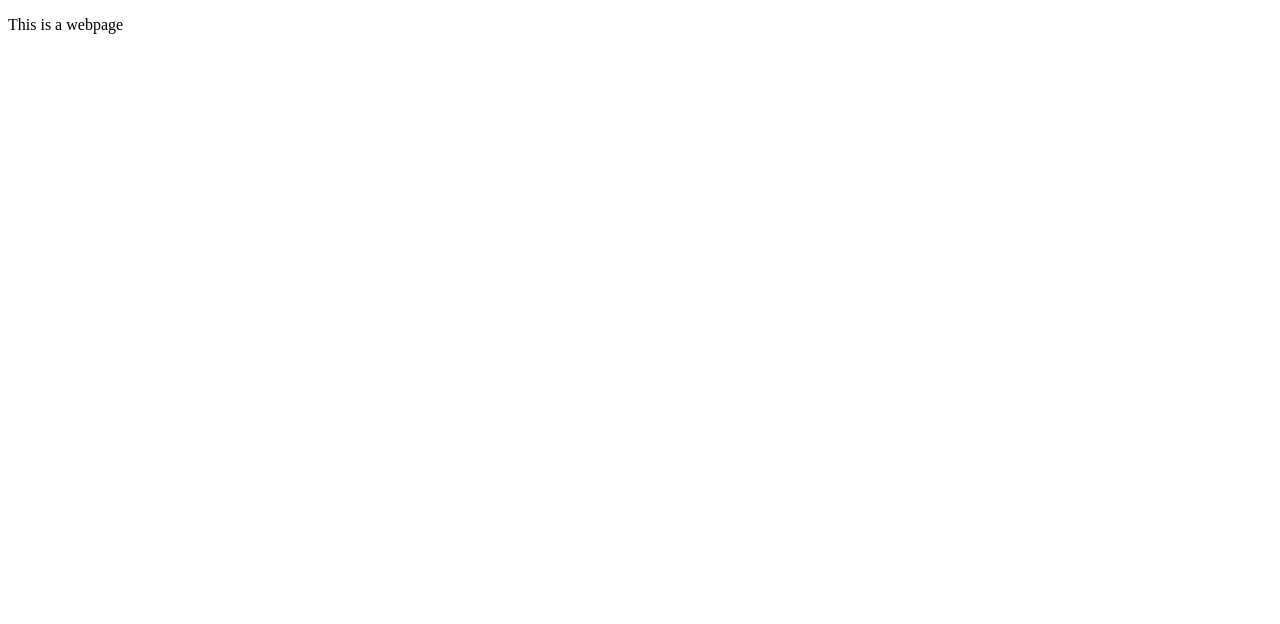
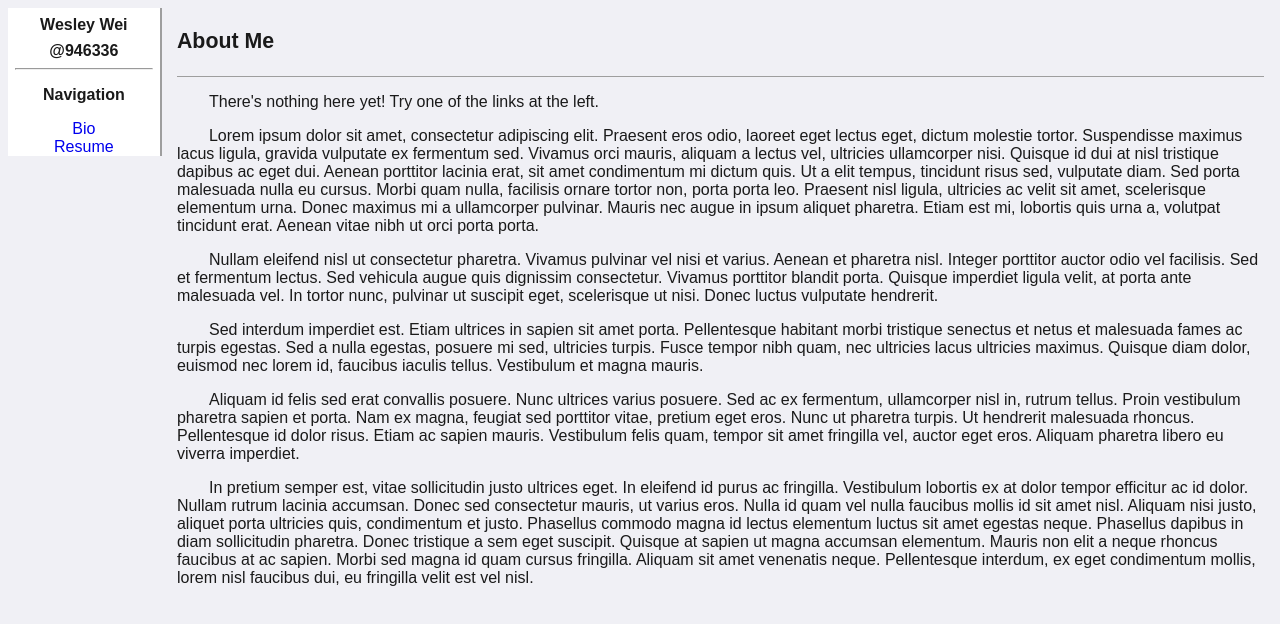
Before and after one commit to 946336/946336, a plain HTML site: page index.html in a window 1280 px wide. Drawn offline with Linux system fonts and the light colour scheme.

Commit message:
Skeletons of index,bio,resume.html
Threw together a general layout for pages in this repository, along with CSS.

```diff
--- a/index.html
+++ b/index.html
@@ -1,13 +1,48 @@
 <!DOCTYPE HTML>
-
-<html>
-
+<html lang="en-US">
 <head>
     <meta charset="utf-8"/>
+    <link rel="stylesheet" type="text/css" href="styles/basic.css"/>
+
+    <title>Wesley Wei</title>
 </head>
 
 <body>
-    <p>This is a webpage</p>
+<div class="sidebar">
+    <h4 class="name" title="Home">
+        <a href="index.html"> Wesley Wei </a>
+    </h4>
+    <h4 class="github-handle">
+        <a href="https://github.com/946336" title="Github"> @946336 </a>
+    </h4>
+    <hr/>
+
+    <h4 class="navbar-title"> Navigation </h4>
+
+    <a href="bio.html"> Bio </a>
+    <a href="resume.html"> Resume </a>
+</div>
+
+<div class="main">
+    <div class="title">
+        <p> About Me </p>
+    </div>
+    <div class="content">
+        <p>
+            There's nothing here yet! Try one of the links at the left.
+        </p>
+
+        <p>Lorem ipsum dolor sit amet, consectetur adipiscing elit. Praesent eros odio, laoreet eget lectus eget, dictum molestie tortor. Suspendisse maximus lacus ligula, gravida vulputate ex fermentum sed. Vivamus orci mauris, aliquam a lectus vel, ultricies ullamcorper nisi. Quisque id dui at nisl tristique dapibus ac eget dui. Aenean porttitor lacinia erat, sit amet condimentum mi dictum quis. Ut a elit tempus, tincidunt risus sed, vulputate diam. Sed porta malesuada nulla eu cursus. Morbi quam nulla, facilisis ornare tortor non, porta porta leo. Praesent nisl ligula, ultricies ac velit sit amet, scelerisque elementum urna. Donec maximus mi a ullamcorper pulvinar. Mauris nec augue in ipsum aliquet pharetra. Etiam est mi, lobortis quis urna a, volutpat tincidunt erat. Aenean vitae nibh ut orci porta porta.</p>
+
+        <p>Nullam eleifend nisl ut consectetur pharetra. Vivamus pulvinar vel nisi et varius. Aenean et pharetra nisl. Integer porttitor auctor odio vel facilisis. Sed et fermentum lectus. Sed vehicula augue quis dignissim consectetur. Vivamus porttitor blandit porta. Quisque imperdiet ligula velit, at porta ante malesuada vel. In tortor nunc, pulvinar ut suscipit eget, scelerisque ut nisi. Donec luctus vulputate hendrerit.</p>
+
+        <p>Sed interdum imperdiet est. Etiam ultrices in sapien sit amet porta. Pellentesque habitant morbi tristique senectus et netus et malesuada fames ac turpis egestas. Sed a nulla egestas, posuere mi sed, ultricies turpis. Fusce tempor nibh quam, nec ultricies lacus ultricies maximus. Quisque diam dolor, euismod nec lorem id, faucibus iaculis tellus. Vestibulum et magna mauris.</p>
+
+        <p>Aliquam id felis sed erat convallis posuere. Nunc ultrices varius posuere. Sed ac ex fermentum, ullamcorper nisl in, rutrum tellus. Proin vestibulum pharetra sapien et porta. Nam ex magna, feugiat sed porttitor vitae, pretium eget eros. Nunc ut pharetra turpis. Ut hendrerit malesuada rhoncus. Pellentesque id dolor risus. Etiam ac sapien mauris. Vestibulum felis quam, tempor sit amet fringilla vel, auctor eget eros. Aliquam pharetra libero eu viverra imperdiet.</p>
+
+        <p>In pretium semper est, vitae sollicitudin justo ultrices eget. In eleifend id purus ac fringilla. Vestibulum lobortis ex at dolor tempor efficitur ac id dolor. Nullam rutrum lacinia accumsan. Donec sed consectetur mauris, ut varius eros. Nulla id quam vel nulla faucibus mollis id sit amet nisl. Aliquam nisi justo, aliquet porta ultricies quis, condimentum et justo. Phasellus commodo magna id lectus elementum luctus sit amet egestas neque. Phasellus dapibus in diam sollicitudin pharetra. Donec tristique a sem eget suscipit. Quisque at sapien ut magna accumsan elementum. Mauris non elit a neque rhoncus faucibus at ac sapien. Morbi sed magna id quam cursus fringilla. Aliquam sit amet venenatis neque. Pellentesque interdum, ex eget condimentum mollis, lorem nisl faucibus dui, eu fringilla velit est vel nisl.</p>
+    </div>
+</div>
+
 </body>
-
 </html>
--- a/styles/basic.css
+++ b/styles/basic.css
@@ -0,0 +1,71 @@
+/* Basic CSS */
+
+body {
+    font-family: sans-serif;
+    background-color: #F0F0F5;
+    color: #1A1A1A;
+}
+
+.sidebar {
+    width: 12%;
+    margin: 0;
+    padding: 0;
+    background-color: #FFFFFF;
+    border-right: outset;
+    border-color: #F2F2F2;
+    border-width: 2px;
+    float: left;
+}
+
+.sidebar h3,h4 {
+    margin-left: 0.5em;
+}
+
+.sidebar h4 a:link,a:visited {
+    color: #1A1A1A;
+}
+
+.sidebar .name,.github-handle {
+    margin: 0.5em;
+    text-align: center;
+}
+
+.sidebar a {
+    text-decoration: none;
+    display: block;
+    text-align: center;
+}
+
+.sidebar .navbar-title {
+    margin: 1em;
+    text-align: center;
+}
+
+.sidebar hr {
+    width: 90%;
+}
+
+.sidebar a:hover {
+    text-decoration: underline;
+}
+
+.main {
+    float: right;
+    width: 86%;
+    padding-left:0.5em;
+    padding-right:0.5em;
+}
+
+.title {
+    font-size: 16pt;
+    font-weight: bold;
+    border-bottom: outset;
+    border-color: #F2F2F2;
+    border-width: 1px;
+    margin-top: 0.5em;
+    margin-bottom: 0.5em;
+}
+
+.main .content {
+    text-indent: 2em;
+}
```
Also changed, not shown: bio.html (+36 -0 lines), resume.html (+36 -0 lines).
